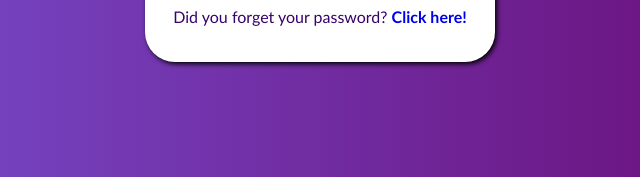
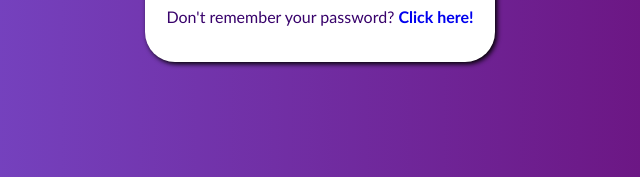
Before and after one commit to matheusverissimo/git-experiment, a plain HTML site: page index.html in a window 1280 px wide. Shown: the part 496-673 px from the top of the page, 320-960 px from the left. Drawn offline with Linux system fonts and the light colour scheme.

Commit message:
mudança texto remember

```diff
--- a/index.html
+++ b/index.html
@@ -20,7 +20,7 @@
             </div>
 
             <button type="submit" class="submit-btn">Login!</button>
-            <span class="default-txt">Did you forget your password? <a href="#">Click here!</a></span>
+            <span class="default-txt">Don't remember your password? <a href="#">Click here!</a></span>
 
         </div>
     </div>
```
